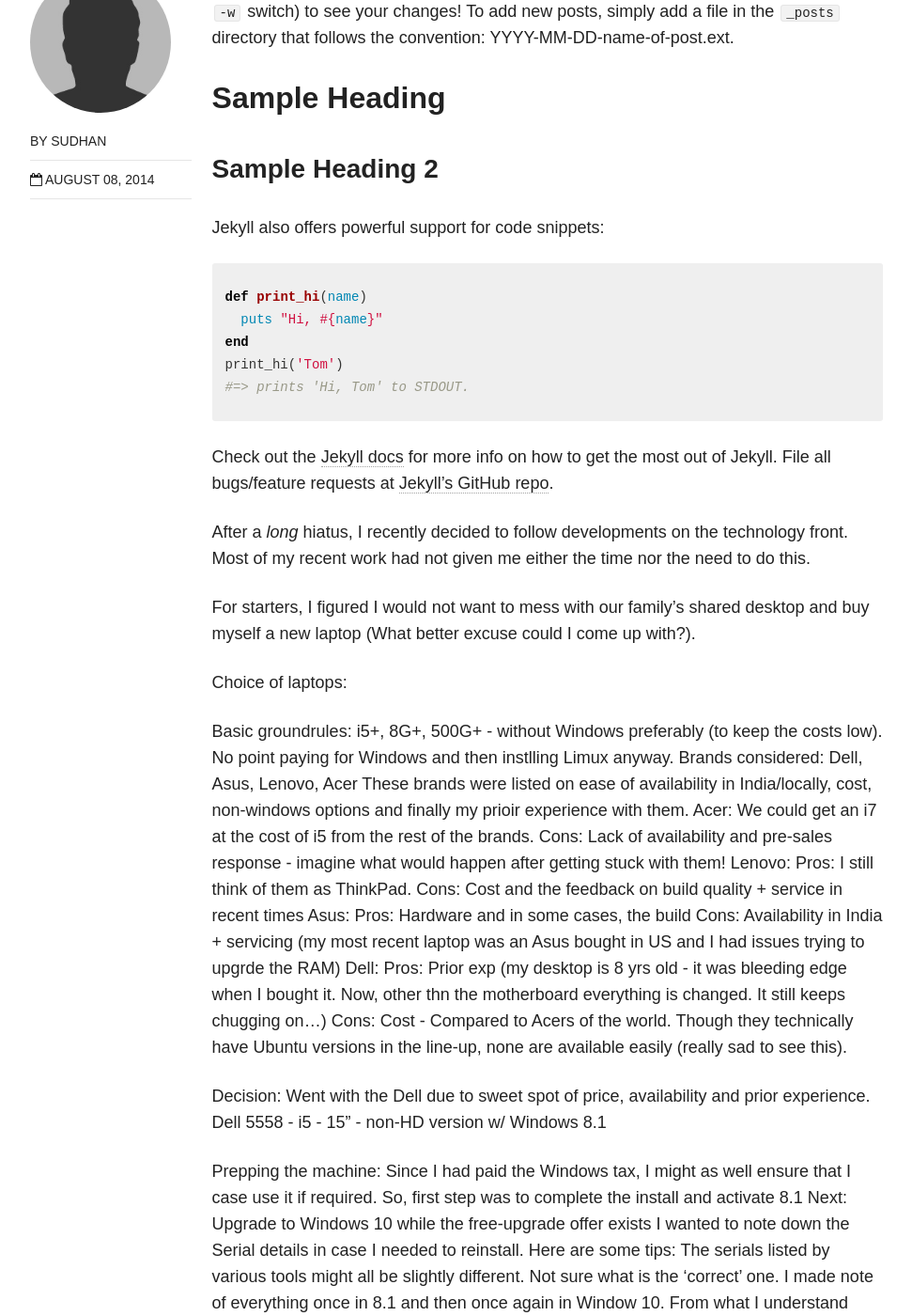
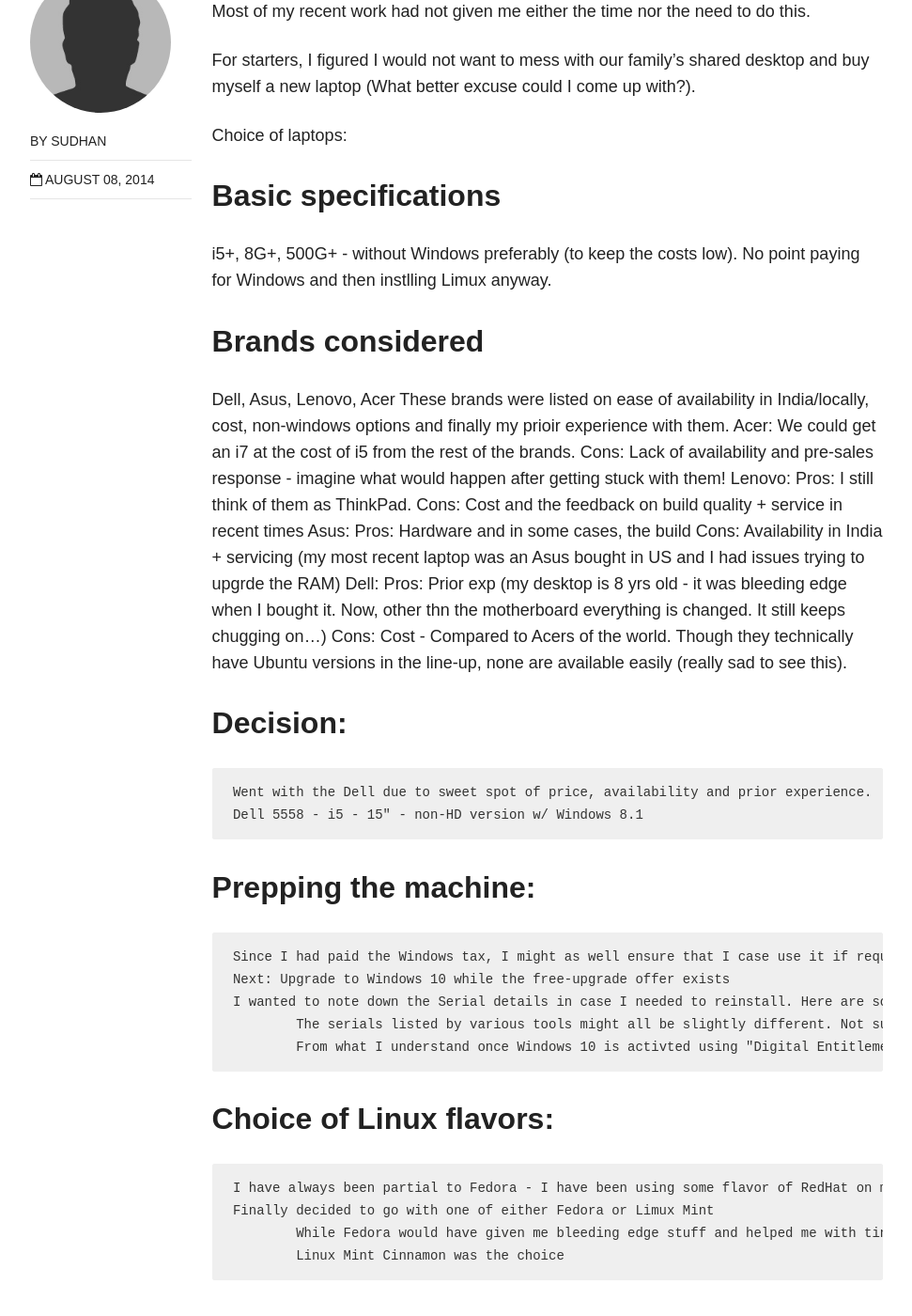
Before and after one commit to p2c2e/p2c2e.github.io, a Jekyll site: the page built from _posts/blog/2016-02-11-dell-install-linux-mint.md, in a window 1280 px wide and 1400 px high, scrolled down 730 px. Shown: the whole window at 94% size, without its empty margins (154-1125 px from the left). Built offline with Jekyll 4.4.1, drawn with Linux system fonts in a browser that asks for light colours; nearby versions of some CDN libraries; some of the changed text lies outside the part shown.

Commit message:
Headings

```diff
--- a/_posts/blog/2016-02-11-dell-install-linux-mint.md
+++ b/_posts/blog/2016-02-11-dell-install-linux-mint.md
@@ -10,36 +10,17 @@
 date: 2014-08-08T15:39:55-04:00
 ---
 
-You'll find this post in your `_posts` directory - edit this post and re-build (or run with the `-w` switch) to see your changes!
-To add new posts, simply add a file in the `_posts` directory that follows the convention: YYYY-MM-DD-name-of-post.ext.
-
-## Sample Heading
-
-### Sample Heading 2
-
-Jekyll also offers powerful support for code snippets:
-
-{% highlight ruby %}
-def print_hi(name)
-  puts "Hi, #{name}"
-end
-print_hi('Tom')
-#=> prints 'Hi, Tom' to STDOUT.
-{% endhighlight %}
-
-Check out the [Jekyll docs][jekyll] for more info on how to get the most out of Jekyll. File all bugs/feature requests at [Jekyll's GitHub repo][jekyll-gh].
-
-[jekyll-gh]: https://github.com/jekyll/jekyll
-[jekyll]:    http://jekyllrb.com
-
 After a *long* hiatus, I recently decided to follow developments on the technology front. Most of my recent work had not given me either the time nor the need to do this.
 
 For starters, I figured I would not want to mess with our family's shared desktop and buy myself a new laptop (What better excuse could I come up with?).
 
 Choice of laptops:
 
-Basic groundrules: i5+, 8G+, 500G+ - without Windows preferably (to keep the costs low). No point paying for Windows and then instlling Limux anyway.
-Brands considered: Dell, Asus, Lenovo, Acer
+## Basic specifications
+i5+, 8G+, 500G+ - without Windows preferably (to keep the costs low). No point paying for Windows and then instlling Limux anyway.
+## Brands considered
+
+Dell, Asus, Lenovo, Acer
 These brands were listed on ease of availability in India/locally, cost, non-windows options and finally my prioir experience with them.
 Acer: We could get an i7 at the cost of i5 from the rest of the brands. Cons: Lack of availability and pre-sales response - imagine what would happen after getting stuck with them!
 Lenovo: Pros: I still think of them as ThinkPad. Cons: Cost and the feedback on build quality + service in recent times
@@ -59,7 +40,7 @@
 		 From what I understand once Windows 10 is activted using "Digital Entitlement", we can re-install Window 10 anytime in the future by just clicking "Skip" in the serial screen. Once the system boots up, it will
    connect to MS servers and reactivate based on some set of system parameters.
 
-Choice of Linux flavors:
+## Choice of Linux flavors:
 	 I have always been partial to Fedora - I have been using some flavor of RedHat on my personal machines since 1998 (when the my other main option of interest was Slackware - that will give you some perspective)
 	 Finally decided to go with one of either Fedora or Limux Mint
 		 While Fedora would have given me bleeding edge stuff and helped me with tinkering, I want to tke this opp to learn something new. With yum given way to dnf, I might as well learn apt-get/aptitude!
```
Also changed, not shown: other parts of _posts/blog/2016-02-11-dell-install-linux-mint.md (+2 -2 lines).
